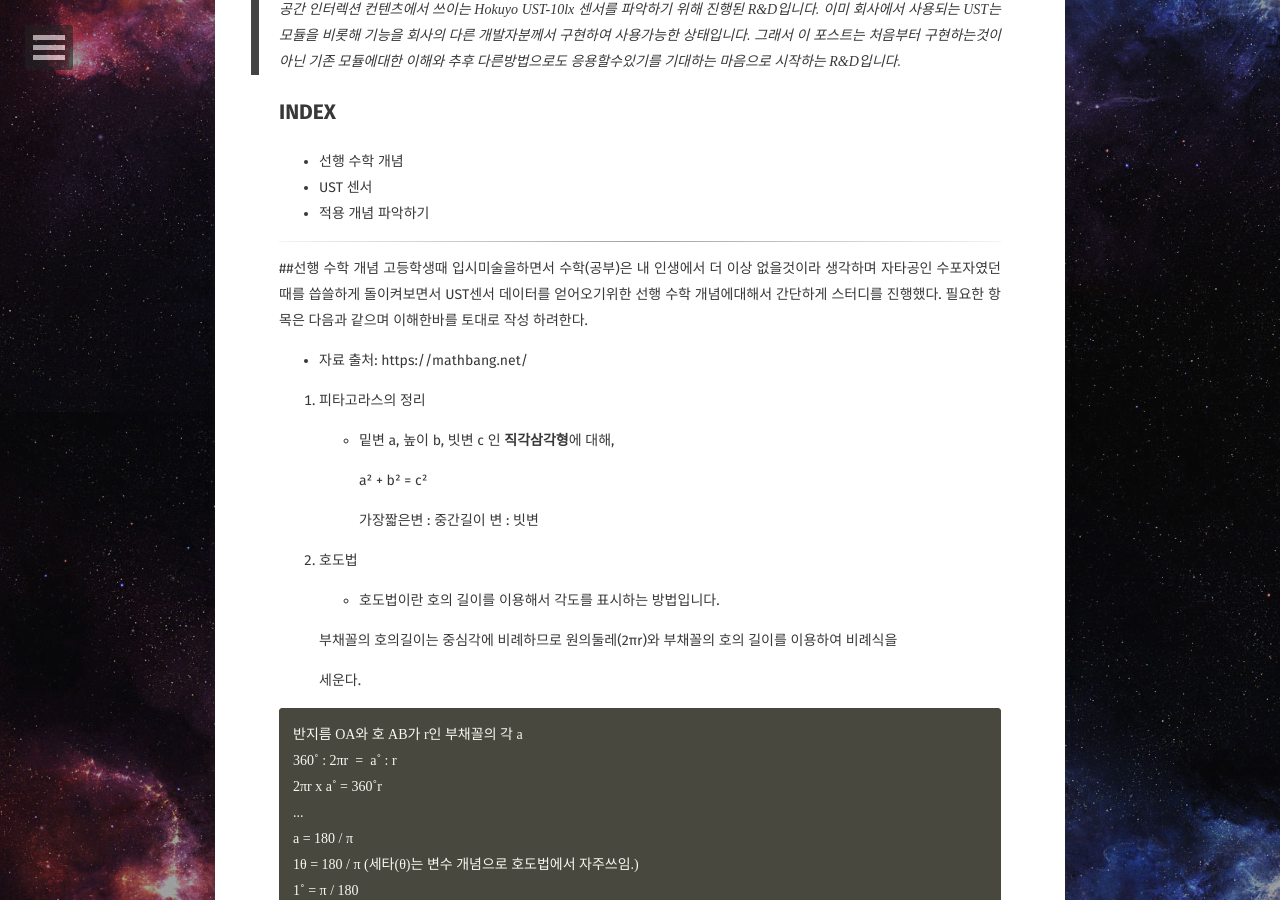
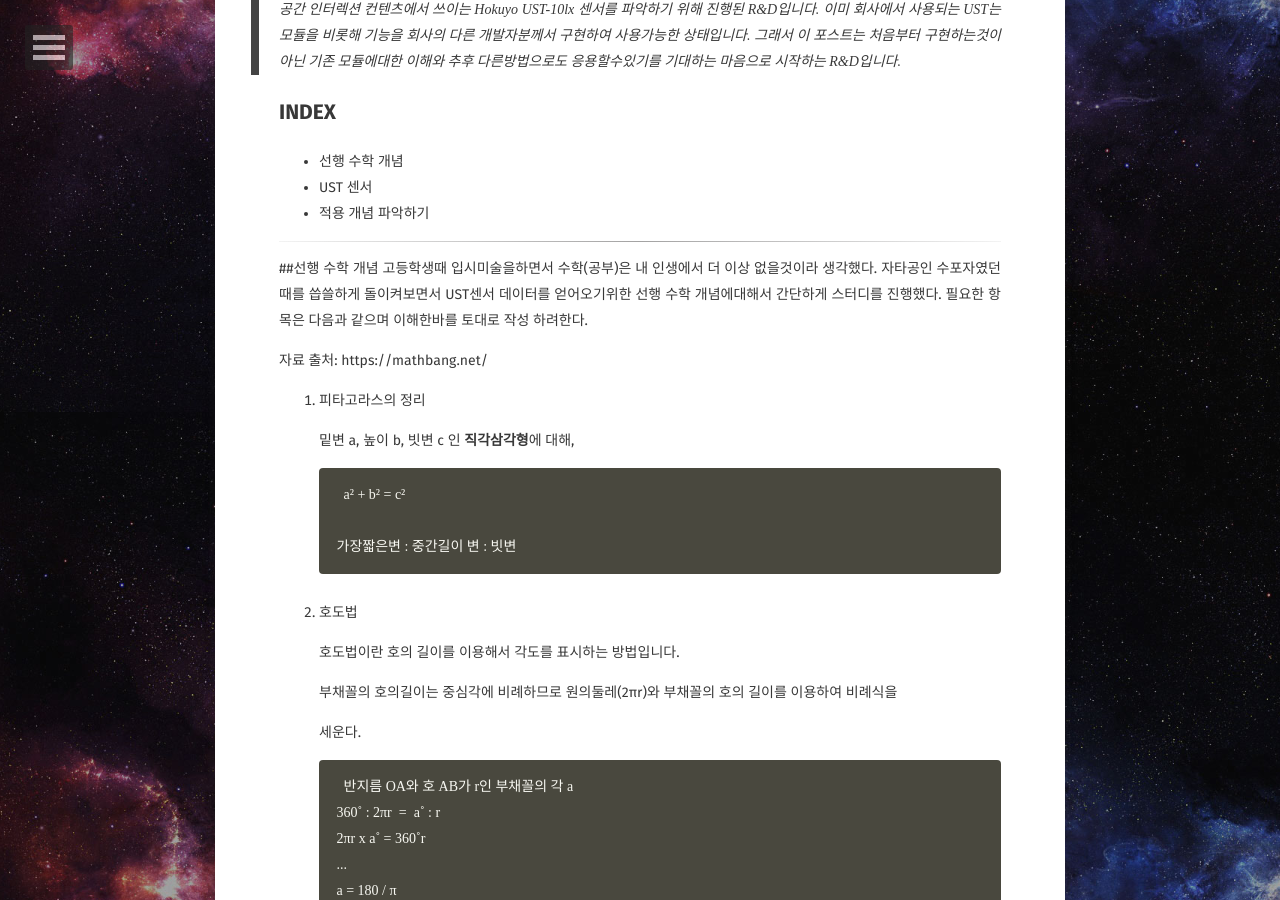
Before and after one commit to devhyunsuk2/devhyunsuk2.github.io, a Jekyll site: the page built from _posts/2019-04-26-UST-1.md, in a window 1280 px wide and 900 px high, scrolled down 488 px. Built offline with Jekyll 4.4.1, drawn with Linux system fonts in a browser that asks for light colours; some web fonts are replaced; comment, search, counter and statistics services are not loaded.

Commit message:
Update 2019-04-26-UST-1.md

```diff
--- a/_posts/2019-04-26-UST-1.md
+++ b/_posts/2019-04-26-UST-1.md
@@ -22,15 +22,16 @@ comments: true
 ---
 
 ##선행 수학 개념
-고등학생때 입시미술을하면서 수학(공부)은 내 인생에서 더 이상 없을것이라 생각하며 자타공인 수포자였던 때를 씁쓸하게 돌이켜보면서 UST센서 데이터를 얻어오기위한 선행 수학 개념에대해서 간단하게 스터디를 진행했다.
+고등학생때 입시미술을하면서 수학(공부)은 내 인생에서 더 이상 없을것이라 생각했다.
+자타공인 수포자였던 때를 씁쓸하게 돌이켜보면서 UST센서 데이터를 얻어오기위한 선행 수학 개념에대해서 간단하게 스터디를 진행했다.
 필요한 항목은 다음과 같으며 이해한바를 토대로 작성 하려한다.
 
-* 자료 출처: https://mathbang.net/
+자료 출처: https://mathbang.net/
 
 
 1. 피타고라스의 정리
 
-   * 밑변 a, 높이 b, 빗변 c 인 **직각삼각형**에 대해,
+   밑변 a, 높이 b, 빗변 c 인 **직각삼각형**에 대해,
 
         a² + b² = c²
 
@@ -38,30 +39,29 @@ comments: true
 
 2. 호도법
 
-   * 호도법이란 호의 길이를 이용해서 각도를 표시하는 방법입니다.
+    호도법이란 호의 길이를 이용해서 각도를 표시하는 방법입니다.
 
     부채꼴의 호의길이는 중심각에 비례하므로 원의둘레(2πr)와 부채꼴의 호의 길이를 이용하여 비례식을
 
     세운다.
 
-~~~
-반지름 OA와 호 AB가 r인 부채꼴의 각 a
-360˚ : 2πr  =  a˚ : r
-2πr x a˚ = 360˚r
-...
-a = 180 / π
-1θ = 180 / π (세타(θ)는 변수 개념으로 호도법에서 자주쓰임.)
-1˚ = π / 180
-~~~
+
+        반지름 OA와 호 AB가 r인 부채꼴의 각 a
+        360˚ : 2πr  =  a˚ : r
+        2πr x a˚ = 360˚r
+        ...
+        a = 180 / π
+        1θ = 180 / π (세타(θ)는 변수 개념으로 호도법에서 자주쓰임.)
+        1˚ = π / 180
+
 
    * 부채꼴 호의 중심각 a는 반지름에 상관없이 항상 일정한 값을 갖게 되는데 이 값을 라디안이라고 한다.
    * 결론적으로 호도법이란 라디안을 단위로하여 각도를 나타내는 방법을 말한다.
    * 예)
 
-
-| 육십분법 | 호도법 |
-|:--------|:------:|
-|   30˚   | π / 6  |
+        | 육십분법 | 호도법 |
+        |:--------|:------:|
+        |   30˚   | π / 6  |
 
 3.삼각비
 
@@ -116,9 +116,11 @@ UST-20LX는 20m까지 인지가 가능하다.
 
     데이터을 볼수있는 Viewer를 비롯한 각종 소프트웨어는 Hokuyo 공식홈페이지(일본)에서 다운받을 수 있으며 이메일 인증으로 가입하면 다운로드 페이지에 접근할 수 있다.
 
+
+
 ##적용 개념 파악하기
 회사에서 사용하는 UST센서는 이미 데이터 처리하는 방식이 만들어져있기때문에 내가 직접 처음부터 제작하는것이아니다.
-이번 R&D는 먼저 만들어 둔 개념을 이해하므로서 문제가 발생했을때 스스로 해결방법을 사고하는 힘을 키우고싶어 진행한것이므로 **적용 개념 파악하기**는 회사 개발자분께서 만들어주신 자료를 이해하는 방향으로 작성될것이다.
+이번 R&D는 먼저 만들어 둔 개념을 이해하므로서 문제가 발생했을때 스스로 해결방법을 사고하는 힘을 키우고싶어 진행한것이므로 **적용 개념 파악하기** 는 회사 개발자분께서 만들어주신 자료를 이해하는 방향으로 작성될것이다.
 
 상위 목록의 내용을 참고하여 다시 정리하면 다음과 같다.
 
```
